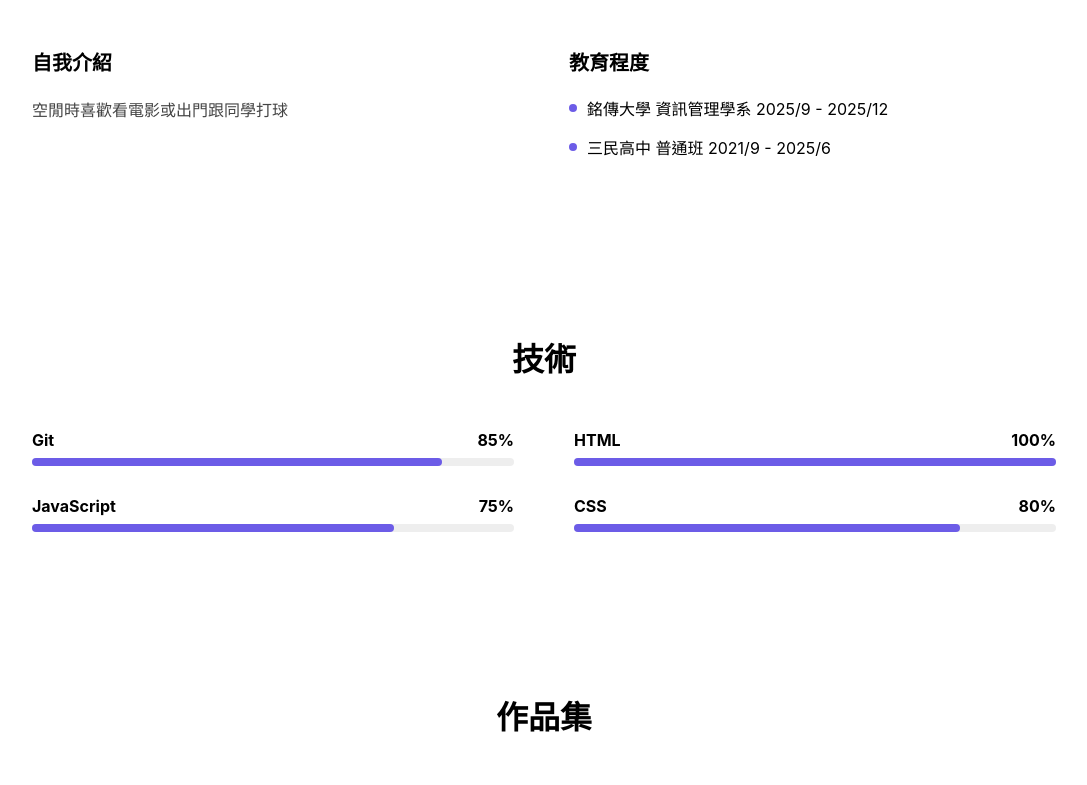
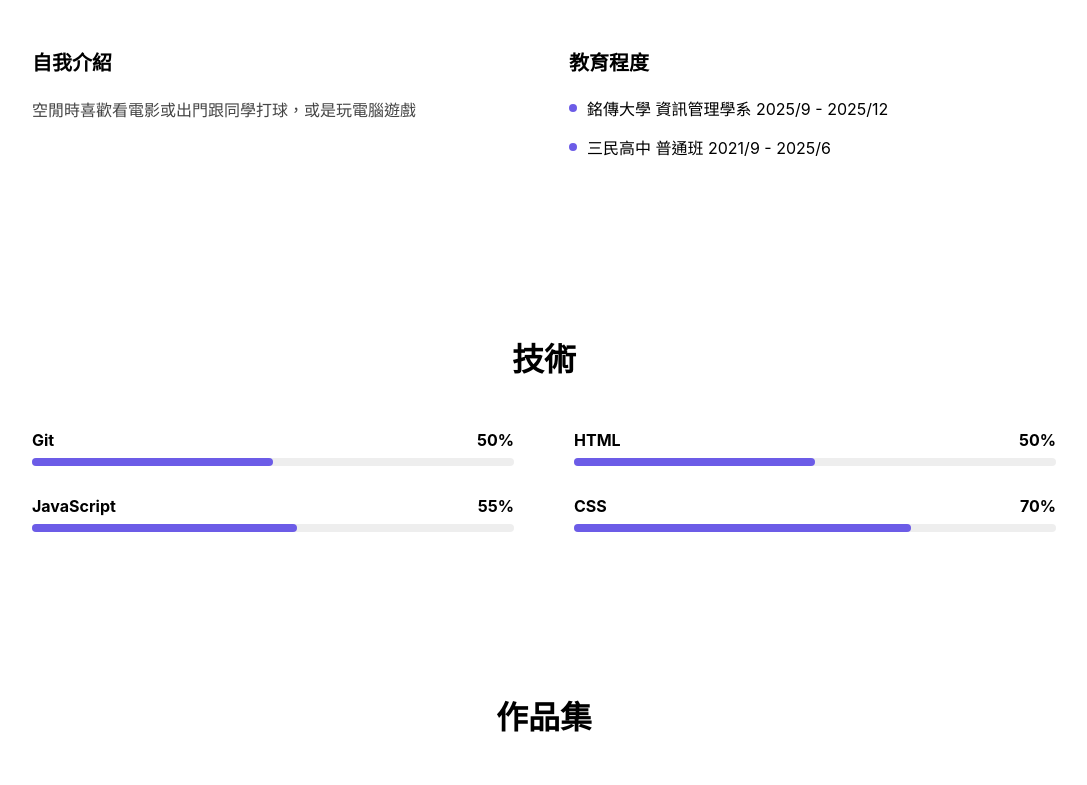
Before and after one commit to 14131323-rgb/mcu-114-1-web-14131323-final, a plain HTML site: page src/index.html in a window 1280 px wide. Shown: the part 634-1419 px from the top of the page, without its empty margins (96-1183 px from the left). Drawn offline with Linux system fonts and the light colour scheme.

Commit message:
微調參數

```diff
--- a/src/index.html
+++ b/src/index.html
@@ -46,7 +46,7 @@
       </div>
       <div class="hero-image">
         <img
-          src="https://api.dicebear.com/7.x/avataaars/svg?seed=Felix"
+          src="https://farm6.static.flickr.com/5200/5888717347_82872a9745.jpg"
           alt="Avatar"
         />
       </div>
@@ -57,7 +57,7 @@
       <div class="about-content">
         <div class="intro-section">
           <h3>自我介紹</h3>
-          <p>空閒時喜歡看電影或出門跟同學打球</p>
+          <p>空閒時喜歡看電影或出門跟同學打球，或是玩電腦遊戲</p>
         </div>
         <div class="edu-section">
           <h3>教育程度</h3>
@@ -76,27 +76,27 @@
       <h2>技術</h2>
       <div class="skill-list">
         <div class="skill-item">
-          <div class="skill-info"><span>Git</span><span>85%</span></div>
+          <div class="skill-info"><span>Git</span><span>50%</span></div>
           <div class="progress-bar">
-            <div class="progress" style="width: 85%"></div>
+            <div class="progress" style="width: 50%"></div>
           </div>
         </div>
         <div class="skill-item">
-          <div class="skill-info"><span>HTML</span><span>100%</span></div>
+          <div class="skill-info"><span>HTML</span><span>50%</span></div>
           <div class="progress-bar">
-            <div class="progress" style="width: 100%"></div>
+            <div class="progress" style="width: 50%"></div>
           </div>
         </div>
         <div class="skill-item">
-          <div class="skill-info"><span>JavaScript</span><span>75%</span></div>
+          <div class="skill-info"><span>JavaScript</span><span>55%</span></div>
           <div class="progress-bar">
-            <div class="progress" style="width: 75%"></div>
+            <div class="progress" style="width: 55%"></div>
           </div>
         </div>
         <div class="skill-item">
-          <div class="skill-info"><span>CSS</span><span>80%</span></div>
+          <div class="skill-info"><span>CSS</span><span>70%</span></div>
           <div class="progress-bar">
-            <div class="progress" style="width: 80%"></div>
+            <div class="progress" style="width: 70%"></div>
           </div>
         </div>
       </div>
```
